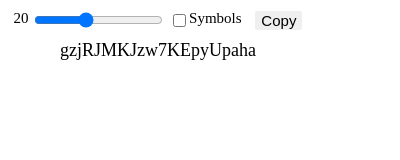
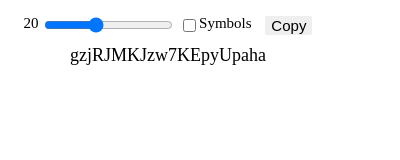
Before and after one commit to nini22P/password-generator, a browser extension: page popup/popup.html in a window 400 px wide. Drawn offline with Linux system fonts and the light colour scheme.

Commit message:
fix Layout

```diff
--- a/popup/popup.css
+++ b/popup/popup.css
@@ -1,19 +1,19 @@
 #box {
-  width: 300px;
+  width: 320px;
 }
 
 #contrlbox {
-  width: 300;
+  width: 320;
   text-align: center;
   font-size: 15px;
-  margin-top: 10px;
+  margin-top: 15px;
   user-select: none;
 }
 
 #passwordbox {
   font-size: 18px;
   text-align: center;
-  width: 270px;
+  width: 290px;
   margin-top: 10px;
   margin-left: 15px;
   margin-bottom: 15px;
```
